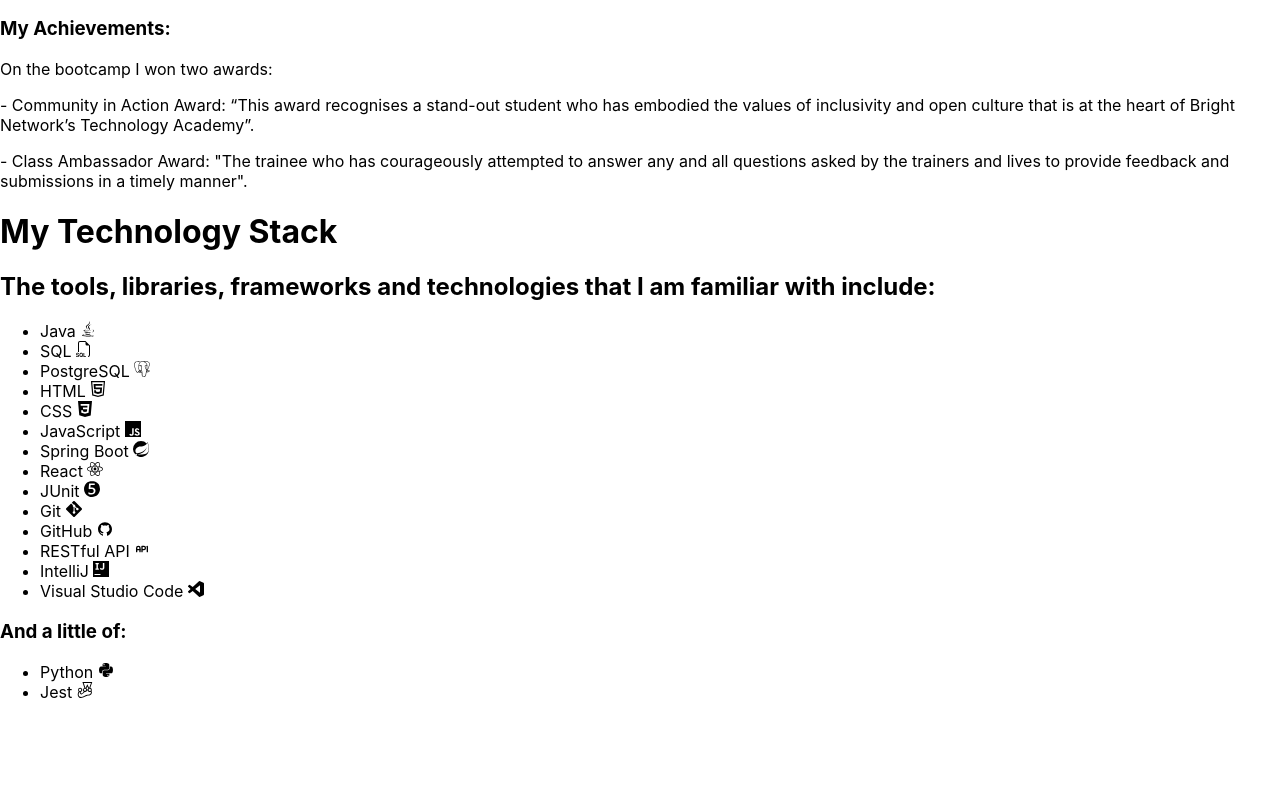
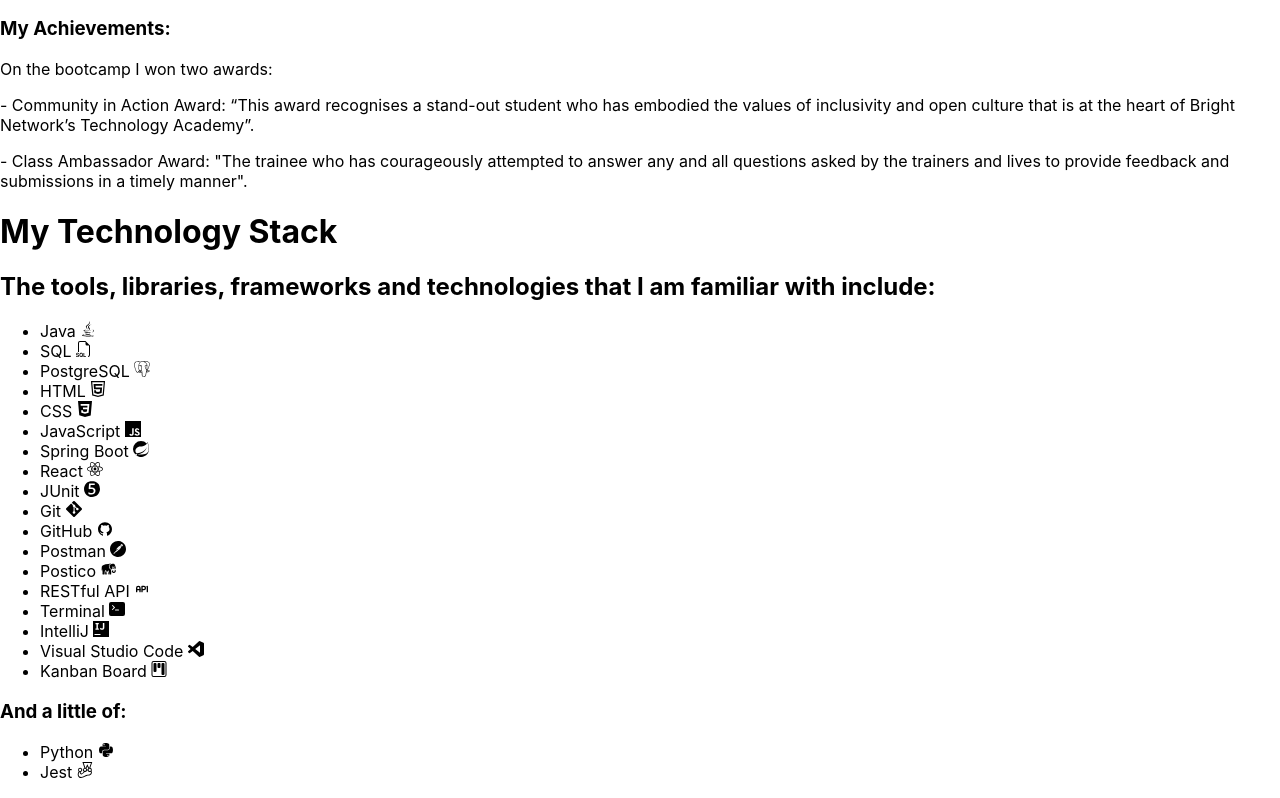
Before and after one commit to ChinikaC/My_Portfolio, a React (Create React App) app: page /TechnologyStack in a window 1280 px wide. Shown: the part 733-1531 px from the top of the page. Before the commit the page ends 1451 px from the top, so only its background shows below. Built offline with nearby package versions, Linux system fonts and the light colour scheme.

Commit message:
Added terminal, postman, postico and kanban board icons

```diff
--- a/src/components/TechnologyStack.js
+++ b/src/components/TechnologyStack.js
@@ -14,6 +14,10 @@
 import { SiIntellijidea } from "react-icons/si";
 import { SiVisualstudiocode } from "react-icons/si";
 import { FaPython } from "react-icons/fa";
+import { SiPostman } from "react-icons/si";
+import { GiElephant } from "react-icons/gi";
+import { BsTerminalFill } from "react-icons/bs";
+import { BsKanban } from "react-icons/bs";
 
 const TechnologyStack = () => {
   return (
@@ -56,13 +60,25 @@
     GitHub <AiFillGithub/>
     </li>
     <li>
+    Postman <SiPostman/>
+    </li>
+    <li>
+    Postico <GiElephant/>
+    </li>
+    <li>
     RESTful API <TbApi/>
+    </li>
+    <li>
+    Terminal <BsTerminalFill/>
     </li>
     <li>
     IntelliJ <SiIntellijidea/>
     </li>
     <li>
     Visual Studio Code <SiVisualstudiocode/>
+    </li>
+    <li>
+    Kanban Board <BsKanban/>
     </li>
     </ul>
 
```
